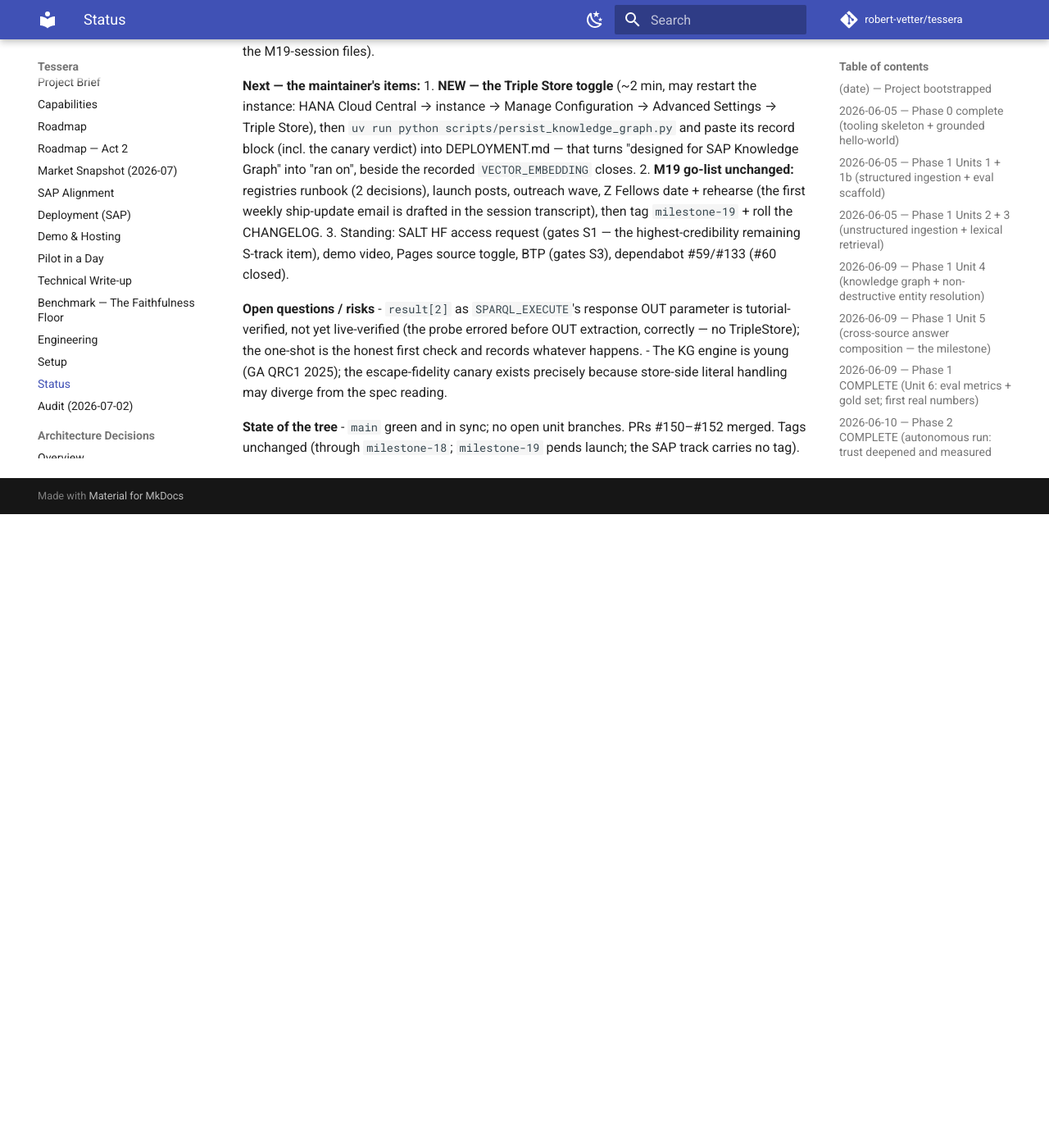
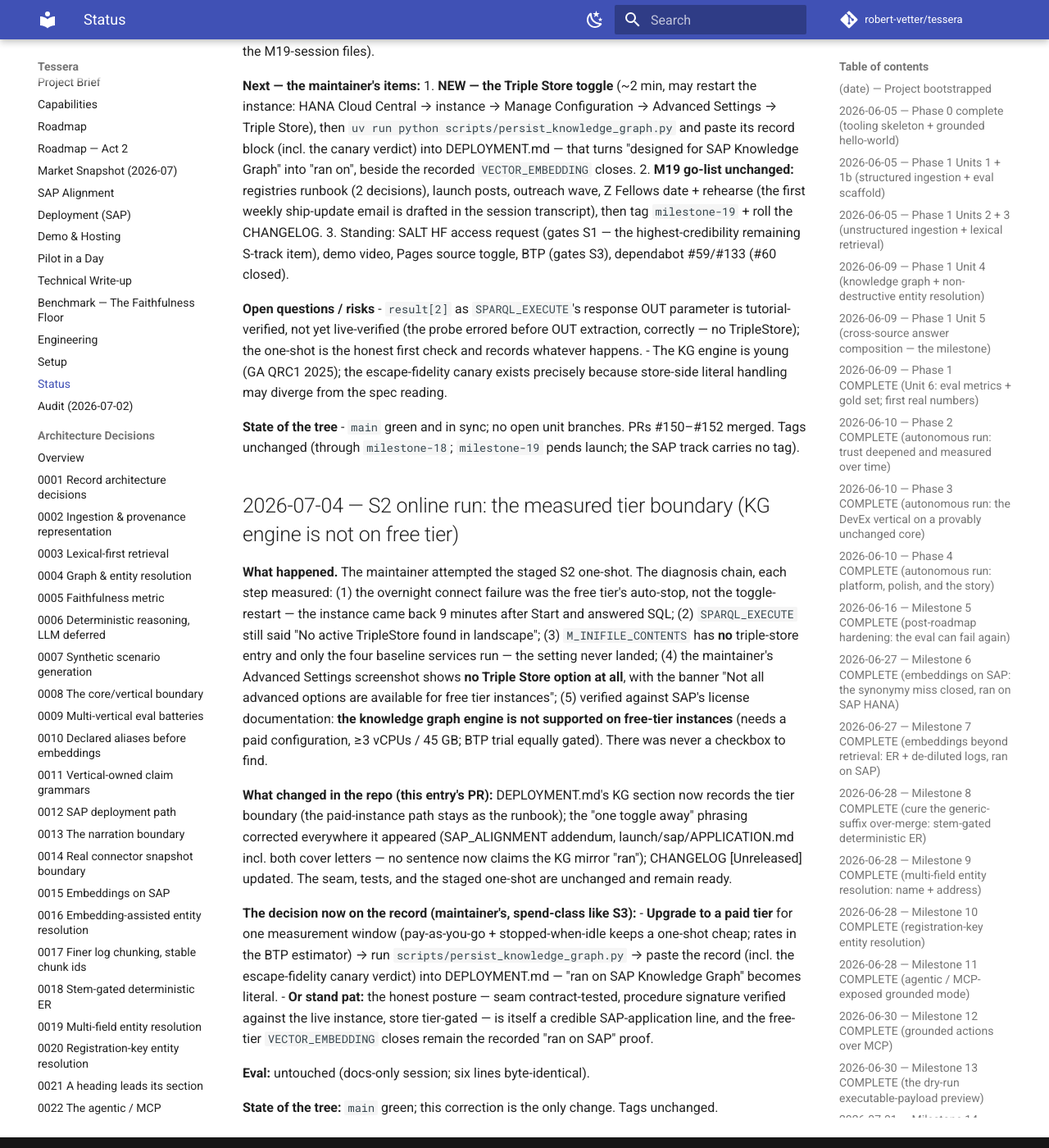
Before and after one commit to robert-vetter/tessera, an MkDocs documentation site: the page built from docs/STATUS.md, in a window 1280 px wide and 1400 px high, scrolled down 47271 px. Shown: the whole window at 82% size. Built offline with MkDocs 1.6.1 and Material for MkDocs 9.7.7, drawn with Linux system fonts in a browser that asks for light colours; comment, search, counter and statistics services are not loaded; before the commit the page ends 47898 px from its top, so only the background shows below that; some of the changed text lies outside the part shown.

Commit message:
docs: S2 online run is tier-gated — record the measured boundary
The staged one-shot's first attempt surfaced the real constraint, one
measurement at a time: the overnight failure was the free tier's
auto-stop; the restarted instance answers SQL but M_INIFILE_CONTENTS
carries no triple-store entry; the Advanced Settings tab offers no
Triple Store option ('Not all advanced options are available for free
tier instances'); SAP's license doc confirms the KG engine is not
supported on free tier (needs a paid config, ≥3 vCPUs/45 GB; BTP trial
equally gated). There was never a checkbox to find — the runbook's
'~2-minute toggle' was written for paid instances.

Corrected everywhere it appeared: DEPLOYMENT.md KG section (tier
boundary recorded; paid-instance path stays as the runbook),
SAP_ALIGNMENT addendum, launch/sap/APPLICATION.md incl. both cover
letters (no sentence claims the KG mirror 'ran'), CHANGELOG, STATUS.
The seam, tests, and staged one-shot are unchanged and ready; the
upgrade-vs-stand-pat decision is recorded as the maintainer's
(spend-class, like S3).

Docs-only; eval byte-identical; 567 tests.

Co-Authored-By: Claude Fable 5 <noreply@anthropic.com>

````diff
--- a/docs/DEPLOYMENT.md
+++ b/docs/DEPLOYMENT.md
@@ -172,18 +172,28 @@ canonical, and dropping the mirror loses nothing (ADR 0030). Losslessness
 is a tested contract (`tests/test_kg.py`: the serializer→parser→rebuild
 round trip is tuple-exact on all three committed graphs).
 
-**Enable the triple store (account owner, ~2 minutes + possible restart).**
-Measured 2026-07-03: the instance is alive (cloud version 2026.14.7) and
-`SYS.SPARQL_EXECUTE` exists, but answers *"No active TripleStore found in
-landscape"* until the feature is on:
+**The tier boundary (measured 2026-07-04).** The instance is alive (cloud
+version 2026.14.7) and `SYS.SPARQL_EXECUTE` exists, but answers *"No
+active TripleStore found in landscape"* — and on a **free-tier** instance
+that is where it ends: the Advanced Settings tab offers **no Triple Store
+option** (verified by screenshot and by `M_INIFILE_CONTENTS` carrying no
+triple-store entry), and SAP's license documentation states the knowledge
+graph engine **is not supported on free tier** (it needs a paid
+configuration, ≥3 vCPUs / 45 GB; BTP trial is equally gated). Turning
+"designed for SAP Knowledge Graph" into "ran on" is therefore a **spend
+decision** — upgrade the instance to a paid tier (pay-as-you-go plus
+keeping the instance stopped outside measurement windows keeps a one-shot
+cheap; exact rates in the SAP BTP estimator).
+
+On a paid-tier instance, the path is:
 
 1. SAP HANA Cloud Central → your instance → **Manage Configuration** →
-   **Advanced Settings** → check **Triple Store** → save. Note: applying
+   **Advanced Settings** → check **Triple Store** → save. Applying
    instance configuration may restart the database — do it away from live
    demos.
-2. Then the one-shot (mirrors all three graphs + runs three recorded
-   SPARQL queries; paste its record block back into this section with the
-   run date):
+2. Then the one-shot (an escape-fidelity canary, then mirrors all three
+   graphs + runs three recorded SPARQL queries; paste its record block
+   back into this section with the run date):
 
 ```bash
 set -a; source .env; set +a
@@ -195,9 +205,9 @@ Least-privilege note: `.env` currently carries **DBADMIN**; for anything
 beyond the one-shot, create a dedicated user with only the KG privileges
 (the `TESSERA_APP` pattern of the section above) and rotate.
 
-*Recorded run: — pending the Triple Store toggle (the seam, the procedure
-signature, and instance liveness are verified; the store itself is not
-yet).*
+*Recorded run: — pending a paid-tier instance (the seam, the procedure
+signature, and instance liveness are verified; the store itself is
+tier-gated — the free tier offers no Triple Store, measured 2026-07-04).*
 
 ## The real execution one-shot — actually sending behind approval (Milestone 15)
 
--- a/docs/STATUS.md
+++ b/docs/STATUS.md
@@ -2375,3 +2375,42 @@ pre-merge adversarial review.
 - `main` green and in sync; no open unit branches. PRs #150–#152 merged.
   Tags unchanged (through `milestone-18`; `milestone-19` pends launch;
   the SAP track carries no tag).
+
+## 2026-07-04 — S2 online run: the measured tier boundary (KG engine is not on free tier)
+
+**What happened.** The maintainer attempted the staged S2 one-shot. The
+diagnosis chain, each step measured: (1) the overnight connect failure was
+the free tier's auto-stop, not the toggle-restart — the instance came back
+9 minutes after Start and answered SQL; (2) `SPARQL_EXECUTE` still said
+"No active TripleStore found in landscape"; (3) `M_INIFILE_CONTENTS` has
+**no** triple-store entry and only the four baseline services run — the
+setting never landed; (4) the maintainer's Advanced Settings screenshot
+shows **no Triple Store option at all**, with the banner "Not all advanced
+options are available for free tier instances"; (5) verified against SAP's
+license documentation: **the knowledge graph engine is not supported on
+free-tier instances** (needs a paid configuration, ≥3 vCPUs / 45 GB; BTP
+trial equally gated). There was never a checkbox to find.
+
+**What changed in the repo (this entry's PR):** DEPLOYMENT.md's KG section
+now records the tier boundary (the paid-instance path stays as the
+runbook); the "one toggle away" phrasing corrected everywhere it appeared
+(SAP_ALIGNMENT addendum, launch/sap/APPLICATION.md incl. both cover
+letters — no sentence now claims the KG mirror "ran"); CHANGELOG
+[Unreleased] updated. The seam, tests, and the staged one-shot are
+unchanged and remain ready.
+
+**The decision now on the record (maintainer's, spend-class like S3):**
+- **Upgrade to a paid tier** for one measurement window (pay-as-you-go +
+  stopped-when-idle keeps a one-shot cheap; rates in the BTP estimator) →
+  run `scripts/persist_knowledge_graph.py` → paste the record (incl. the
+  escape-fidelity canary verdict) into DEPLOYMENT.md — "ran on SAP
+  Knowledge Graph" becomes literal.
+- **Or stand pat:** the honest posture — seam contract-tested, procedure
+  signature verified against the live instance, store tier-gated — is
+  itself a credible SAP-application line, and the free-tier
+  `VECTOR_EMBEDDING` closes remain the recorded "ran on SAP" proof.
+
+**Eval:** untouched (docs-only session; six lines byte-identical).
+
+**State of the tree:** `main` green; this correction is the only change.
+Tags unchanged.
````
Also changed, not shown: CHANGELOG.md (+6 -4 lines), docs/SAP_ALIGNMENT.md (+4 -3 lines), launch/sap/APPLICATION.md (+15 -13 lines).
